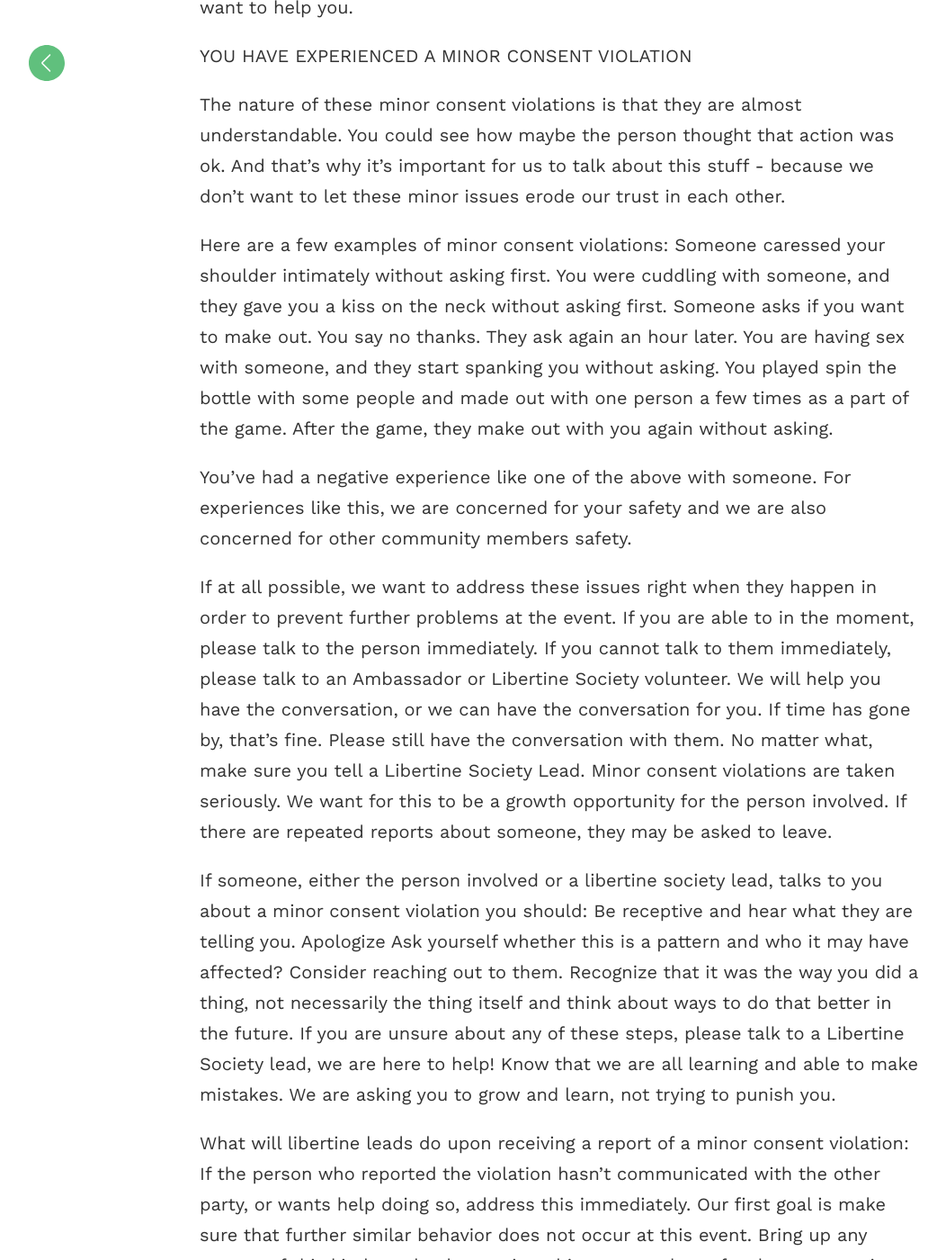
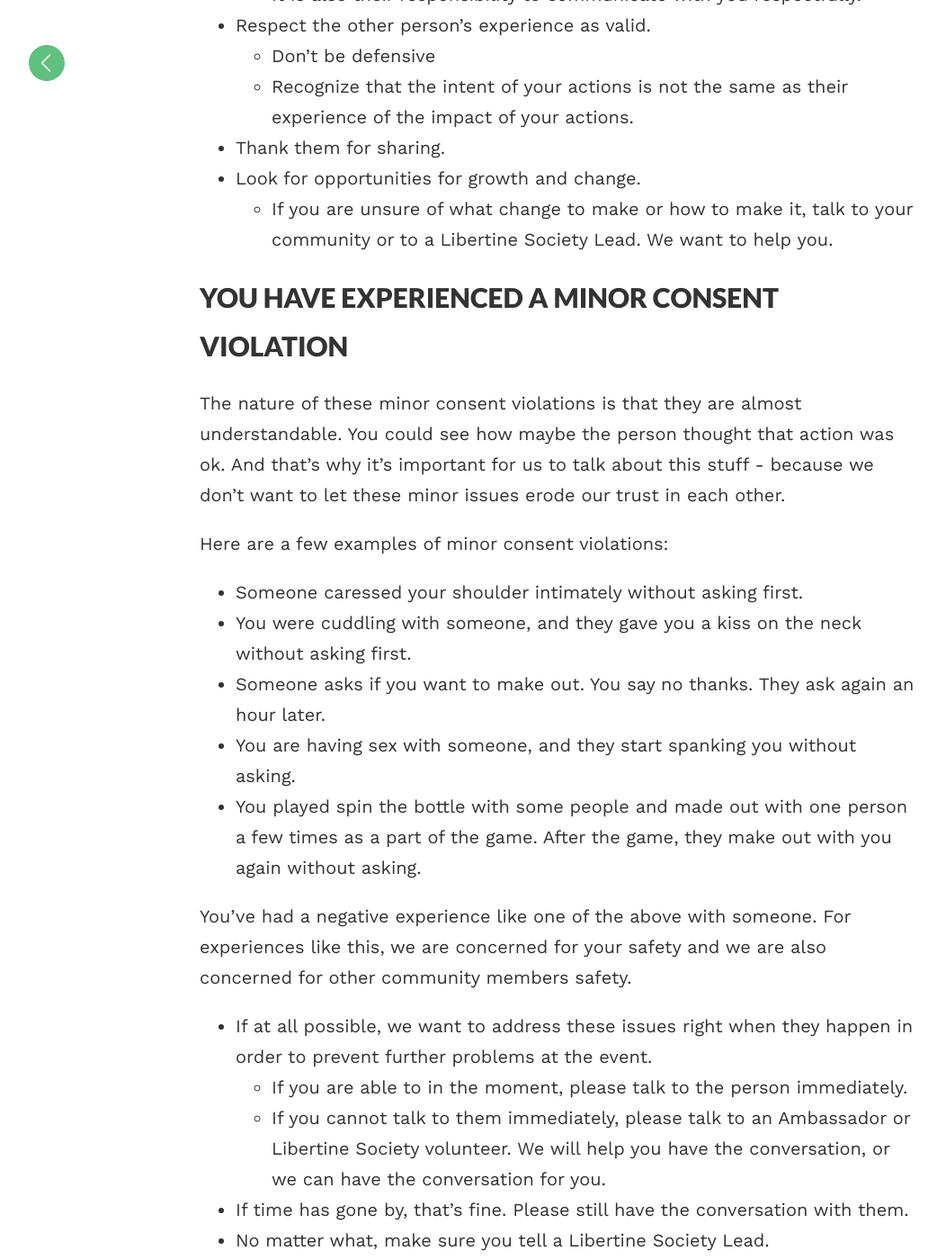
Before and after one commit to thelibertinesociety/thelibertinesociety.github.io, a Jekyll site: the page built from _documents/dealing_with_negative_experiences/v1.md, in a window 1280 px wide and 1400 px high, scrolled down 2519 px. Shown: the whole window at 90% size, without its empty margins (18-1070 px from the left). Built offline with Jekyll 4.4.1, drawn with Linux system fonts in a browser that asks for light colours; some of the changed text lies outside the part shown.

Commit message:
formatting

```diff
--- a/_documents/dealing_with_negative_experiences/v1.md
+++ b/_documents/dealing_with_negative_experiences/v1.md
@@ -41,8 +41,8 @@ Here are a few examples of uncomfortable experiences, where your consent wasn’
 * Someone made a comment that feels objectifying to you.
 * You were frustrated by behavior like someone hogging the conversation.
 
+We encourage you to give feedback to the person involved.
 
-We encourage you to give feedback to the person involved.
 * If you have the clarity, energy, and willingness - you can give this feedback at the event or a few days later.
 * Tell the person that you have had a negative experience, and ask them if they are willing to hear your feedback.
 * Share your experience and how it made you feel.
@@ -58,88 +58,92 @@ We encourage you to give feedback to the person involved.
   * We will talk to them for you.
 * Regardless of which of these avenues have been followed - we will expect this person to be receptive, to validate your experience, and to adjust their behavior in the future.
 
+So! Someone wants to talk to you about something you did that has made them uncomfortable
 
-So! Someone wants to talk to you about something you did that has made them uncomfortable
-First step - take a deep breath.
-No one is ever finished learning about relationships, communication and consent.
-This is an opportunity for you to grow.
-If you need support having this conversation, please talk to a Libertine Society Lead. We want to help you.
-Be open to feedback.
-It is your responsibility to hear the person respectfully.
-It is also their responsibility to communicate with you respectfully.
-Respect the other person’s experience as valid.
-Don’t be defensive
-Recognize that the intent of your actions is not the same as their experience of the impact of your actions.
-Thank them for sharing.
-Look for opportunities for growth and change.
-If you are unsure of what change to make or how to make it, talk to your community or to a Libertine Society Lead. We want to help you.
+* First step - take a deep breath.
+  * No one is ever finished learning about relationships, communication and consent.
+  * This is an opportunity for you to grow.
+  * If you need support having this conversation, please talk to a Libertine Society Lead. We want to help you.
+* Be open to feedback.
+  * It is your responsibility to hear the person respectfully.
+  * It is also their responsibility to communicate with you respectfully.
+* Respect the other person’s experience as valid.
+  * Don’t be defensive
+  * Recognize that the intent of your actions is not the same as their experience of the impact of your actions.
+* Thank them for sharing.
+* Look for opportunities for growth and change.
+  * If you are unsure of what change to make or how to make it, talk to your community or to a Libertine Society Lead. We want to help you.
 
 
-YOU HAVE EXPERIENCED A MINOR CONSENT VIOLATION
+## YOU HAVE EXPERIENCED A MINOR CONSENT VIOLATION
 
-The nature of these minor consent violations is that they are almost understandable. You could see how maybe the person thought that action was ok. And that’s why it’s important for us to talk about this stuff - because we don’t want to let these minor issues erode our trust in each other.
+The nature of these minor consent violations is that they are almost
+understandable. You could see how maybe the person thought that action was ok.
+And that’s why it’s important for us to talk about this stuff - because we
+don’t want to let these minor issues erode our trust in each other.
 
 Here are a few examples of minor consent violations:
-Someone caressed your shoulder intimately without asking first.
-You were cuddling with someone, and they gave you a kiss on the neck without asking first.
-Someone asks if you want to make out. You say no thanks. They ask again an hour later.
-You are having sex with someone, and they start spanking you without asking.
-You played spin the bottle with some people and made out with one person a few times as a part of the game. After the game, they make out with you again without asking.
-
+* Someone caressed your shoulder intimately without asking first.
+* You were cuddling with someone, and they gave you a kiss on the neck without asking first.
+* Someone asks if you want to make out. You say no thanks. They ask again an hour later.
+* You are having sex with someone, and they start spanking you without asking.
+* You played spin the bottle with some people and made out with one person a few times as a part of the game. After the game, they make out with you again without asking.
 
 You’ve had a negative experience like one of the above with someone. For experiences like this, we are concerned for your safety and we are also concerned for other community members safety.
 
-If at all possible, we want to address these issues right when they happen in order to prevent further problems at the event.
-If you are able to in the moment, please talk to the person immediately.
-If you cannot talk to them immediately, please talk to an Ambassador or Libertine Society volunteer. We will help you have the conversation, or we can have the conversation for you.
-If time has gone by, that’s fine. Please still have the conversation with them.
-No matter what, make sure you tell a Libertine Society Lead.
-Minor consent violations are taken seriously.
-We want for this to be a growth opportunity for the person involved.
-If there are repeated reports about someone, they may be asked to leave.
+* If at all possible, we want to address these issues right when they happen in order to prevent further problems at the event.
+  * If you are able to in the moment, please talk to the person immediately.
+  * If you cannot talk to them immediately, please talk to an Ambassador or Libertine Society volunteer. We will help you have the conversation, or we can have the conversation for you.
+* If time has gone by, that’s fine. Please still have the conversation with them.
+* No matter what, make sure you tell a Libertine Society Lead.
+  * Minor consent violations are taken seriously.
+  * We want for this to be a growth opportunity for the person involved.
+  * If there are repeated reports about someone, they may be asked to leave.
 
 If someone, either the person involved or a libertine society lead, talks to you about a minor consent violation you should:
-Be receptive and hear what they are telling you.
-Apologize
-Ask yourself whether this is a pattern and who it may have affected? Consider reaching out to them.
-Recognize that it was the way you did a thing, not necessarily the thing itself and think about ways to do that better in the future.
-If you are unsure about any of these steps, please talk to a Libertine Society lead, we are here to help!
-Know that we are all learning and able to make mistakes. We are asking you to grow and learn, not trying to punish you.
+
+* Be receptive and hear what they are telling you.
+* Apologize
+* Ask yourself whether this is a pattern and who it may have affected? Consider reaching out to them.
+* Recognize that it was the way you did a thing, not necessarily the thing itself and think about ways to do that better in the future.
+* If you are unsure about any of these steps, please talk to a Libertine Society lead, we are here to help!
+* Know that we are all learning and able to make mistakes. We are asking you to grow and learn, not trying to punish you.
 
 What will libertine leads do upon receiving a report of a minor consent violation:
-If the person who reported the violation hasn’t communicated with the other party, or wants help doing so, address this immediately.
-Our first goal is make sure that further similar behavior does not occur at this event.
-Bring up any reports of this kind at a leads meeting:  this ensures that a few key community members are aware of the situation and can assess the person involved and whether the behavior is a pattern.
-Do a check-in/follow up sometime in the following 2 weeks with both parties.
-Do they feel that situation was resolved?
-Are there any additional steps they would like taken?
-Do either of them need support or accountability help?
 
-YOU HAVE EXPERIENCED A MAJOR CONSENT VIOLATION
+* If the person who reported the violation hasn’t communicated with the other party, or wants help doing so, address this immediately.
+* Our first goal is make sure that further similar behavior does not occur at this event.
+* Bring up any reports of this kind at a leads meeting:  this ensures that a few key community members are aware of the situation and can assess the person involved and whether the behavior is a pattern.
+* Do a check-in/follow up sometime in the following 2 weeks with both parties.
+  * Do they feel that situation was resolved?
+  * Are there any additional steps they would like taken?
+  * Do either of them need support or accountability help?
+
+## YOU HAVE EXPERIENCED A MAJOR CONSENT VIOLATION
 
 The difference between a minor and a major consent violation can be the emotional experience of the person on the receiving end. Think about this as the difference between a breach of the rules in our space, vs. a breach of your personal consent. In the minor consent violations, many of those were potentially desirable actions for the receiving party, but the way the person initiated the action wasn’t acceptable to the receiver. In a major consent violation both the method and the action itself are problematic. If you experienced what you think might be a minor consent violation, but you are extremely bothered/triggered/feeling unsafe because of it, we would deem that a major consent violation. Actions up to and including sexual assault fall into this category, but it’s important to know that something doesn’t have be an assault for the Libertine Society to consider it a major consent violation.
 
-Someone you don’t know on the dance floor starts making out with you no conversation.
-You’re making out with someone, they initiate penetration without verbal consent.
-Someone joins in a group sex situation without getting the verbal enthusiastic consent of all parties.
-Unwanted Choking/slapping/hitting someone without getting verbal consent.
-Touching someone who is blindfolded or tied up without getting consent.
-Someone starting BDSM behavior that they have done consensually with you in the past, but not negotiating this time.
-Misrepresentation or omissions in regards STI status.
-Abusive language or communication
+* Someone you don’t know on the dance floor starts making out with you no conversation.
+* You’re making out with someone, they initiate penetration without verbal consent.
+* Someone joins in a group sex situation without getting the verbal enthusiastic consent of all parties.
+* Unwanted Choking/slapping/hitting someone without getting verbal consent.
+* Touching someone who is blindfolded or tied up without getting consent.
+* Someone starting BDSM behavior that they have done consensually with you in the past, but not negotiating this time.
+* Misrepresentation or omissions in regards STI status.
+* Abusive language or communication
 
 For the safety of everyone in the community, either tell us directly or get someone trusted to communicate the situation to us. Beyond that the process is under your control.  We are here to provide support, and based on the information you give us will also engage with the offending party in a way the seems appropriate.
 
-For Major consent violations, it’s very likely a party will at a minimum be asked not to attend Libertine Events until the situation is resolved to the satisfaction of the survivor.
-A survivor’s wishes have priority in terms of how we interact with the other party.
-The survivor and libertine leadership will determine whether the person in question is willing and able to take accountability for their actions in a way that will ensure the safety of the community.
-If they are willing to do this, the Libertine Society will support this process as much as possible.
-If we feel that they are unable or unwilling to do this, they will be barred from attending future libertine events.
-A goal of our process is to balance transparency and the need for privacy in a way that protects the community and respects the individuals involved.
+* For Major consent violations, it’s very likely a party will at a minimum be asked not to attend Libertine Events until the situation is resolved to the satisfaction of the survivor.
+* A survivor’s wishes have priority in terms of how we interact with the other party.
+* The survivor and libertine leadership will determine whether the person in question is willing and able to take accountability for their actions in a way that will ensure the safety of the community.
+  * If they are willing to do this, the Libertine Society will support this process as much as possible.
+  * If we feel that they are unable or unwilling to do this, they will be barred from attending future libertine events.
+* A goal of our process is to balance transparency and the need for privacy in a way that protects the community and respects the individuals involved.
 
-TO DO
+## TO DO
 
-Major Consent violations section
-What the violator should do
-What the libertines leads should do when receiving a report
-What the survivor should do
+* Major Consent violations section
+* What the violator should do
+* What the libertines leads should do when receiving a report
+* What the survivor should do
```
